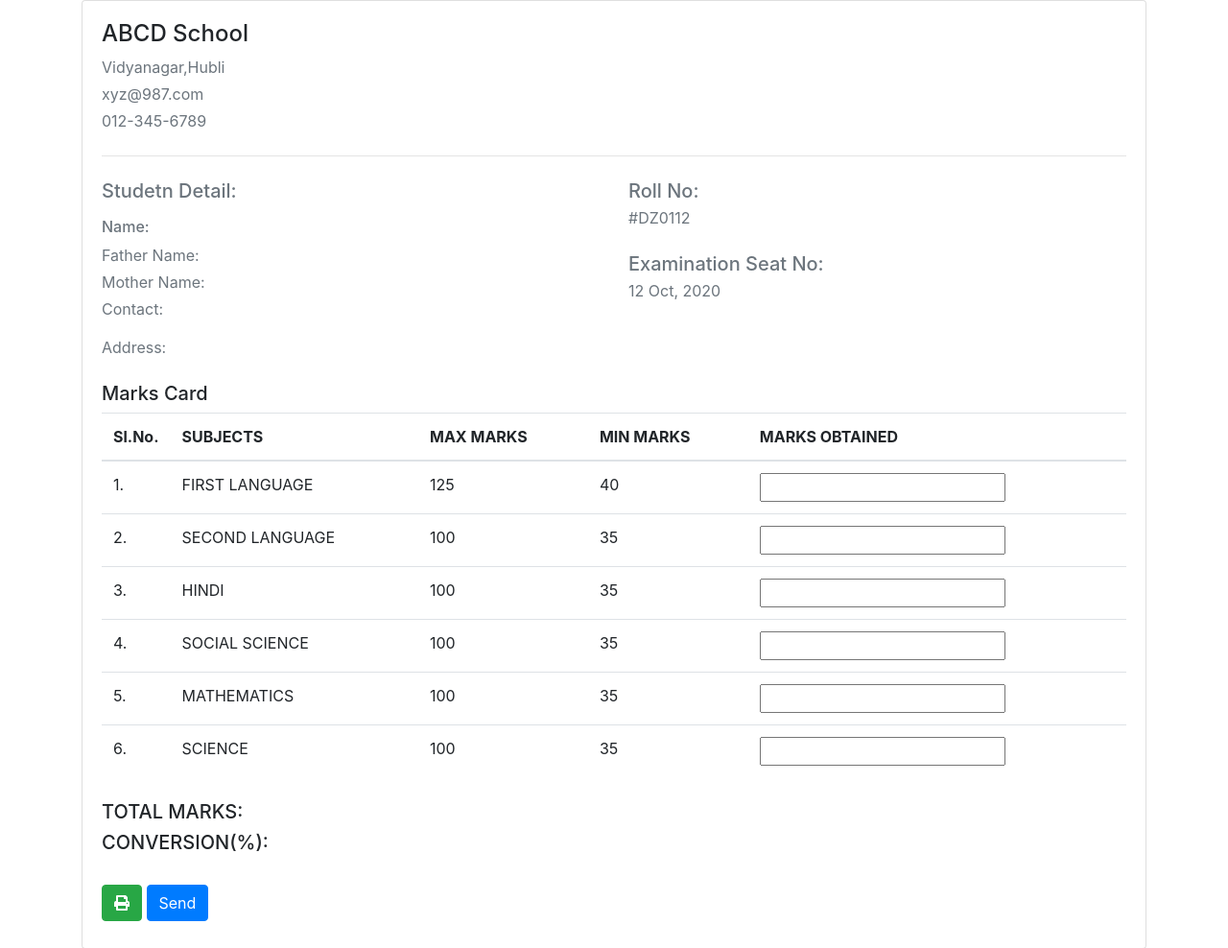
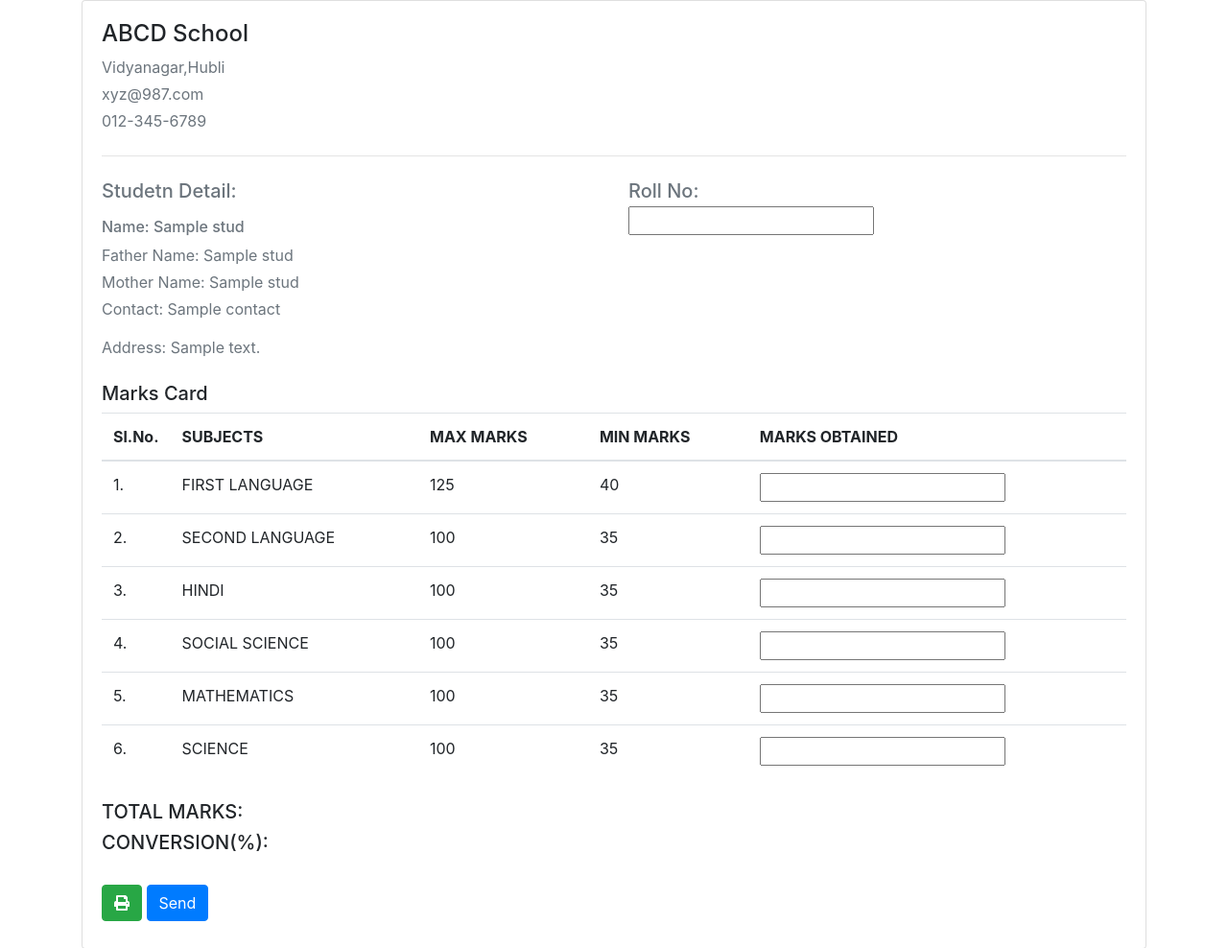
Before and after one commit to Samarth24558/Stundets-Result, a Django app: template web/wweb/templates/invoice.html in a window 1280 px wide. Shown: the part 56-1044 px from the top of the page at 96% size. Run offline with Django 5.2, Linux system fonts and the light colour scheme; the template is opened without the code that fills it: most values are stand-ins (such as "Sample title", 1, 10 or a date in 2020); form fields are guessed from the names that the template uses; some libraries are stand-ins or nearby versions.

Commit message:
Added fiels

```diff
--- a/web/wweb/models.py
+++ b/web/wweb/models.py
@@ -2,6 +2,7 @@ from django.db import models
 
 # Create your models here.
 class Students(models.Model):
+    stud_id=models.
     name=models.CharField(max_length=200)
     mother_name=models.CharField(max_length=200)
     father_name=models.CharField(max_length=200)
@@ -14,8 +15,10 @@ class Students(models.Model):
     def __str__(self):
         return self.name
 
+
+
 class Result(models.Model):
-    roll_num=models.DecimalField(max_digits=3,decimal_places=0)
+    roll_num=models.ForeignKey(Students,on_delete=models.CASCADE)
     fl=models.DecimalField(max_digits=3,decimal_places=0)
     sl=models.DecimalField(max_digits=3,decimal_places=0)
     hindi=models.DecimalField(max_digits=3,decimal_places=0)
--- a/web/wweb/templates/add_result.html
+++ b/web/wweb/templates/add_result.html
@@ -16,7 +16,7 @@
 <div class="form">
 <div class="row">
 <div class="col-md-6 mt-md-0 mt-3">
-<label>Roll Number</label>
+<label>Select Student</label>
 <input type="text" class="form-control" name="roll_num" required>
 </div>
 </div>
--- a/web/wweb/templates/invoice.html
+++ b/web/wweb/templates/invoice.html
@@ -24,23 +24,19 @@
 <div class="col-sm-6">
 <div class="text-muted">
 <h5 class="font-size-16 mb-3">Studetn Detail:</h5>
-<h6 class="font-size-15 mb-2">Name: </h6>
-<p class="mb-1">Father Name: </p>
-<p class="mb-1">Mother Name: </p>
-<p>Contact: </p>
-<p>Address: </p>
+<h6 class="font-size-15 mb-2">Name: {{stud.name}} </h6>
+<p class="mb-1">Father Name: {{stud.father_name}}</p>
+<p class="mb-1">Mother Name: {{stud.mother_name}} </p>
+<p>Contact: {{stud.contact}} </p>
+<p>Address: {{srud.address}} </p>
 </div>
 </div>
 <!-- end col -->
 <div class="col-sm-6">
 <div class="text-muted text-sm-end">
 <div>
-<h5 class="font-size-15 mb-1">Roll No:</h5>
-<p>#DZ0112</p>
-</div>
-<div class="mt-4">
-<h5 class="font-size-15 mb-1">Examination Seat No:</h5>
-<p>12 Oct, 2020</p>
+<h5 class="font-size-15 mb-1">Roll No: </h5>
+<p>{{form.id}}</p>
 </div>
 </div>
 </div>
--- a/web/wweb/urls.py
+++ b/web/wweb/urls.py
@@ -7,6 +7,6 @@ urlpatterns=[
     path('result',views.result),
     path('add_result',views.add_result),
     path('view',views.view),
-    path("invoice/<str:pk>/",views.invoice,name="invoice"),
+    path("invoice<str:pk>",views.invoice,name="invoice"),
     path("delete_result",views.delete_result,name="delete_result")
 ]
```
Also changed, not shown: web/wweb/views.py (+5 -3 lines), web/db.sqlite3, web/wweb/migrations/0003_alter_result_roll_num.py (added), web/wweb/migrations/0004_remove_students_id_students_stud_id.py (added).
